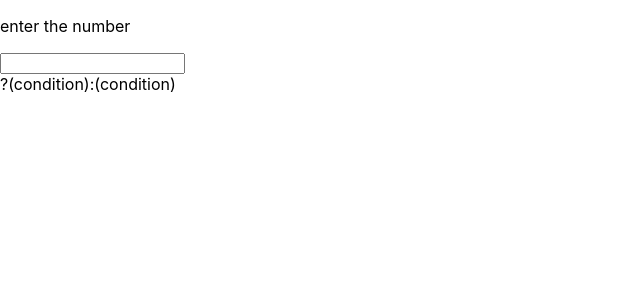
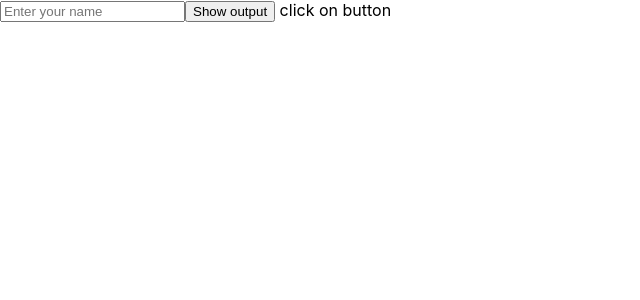
Before and after one commit to ShardulPawar05/second-project, a React (Create React App) app: page / in a window 1280 px wide. Shown: the top 300 px of the page, without its empty margins (0-640 px from the left). Built offline with nearby package versions, Linux system fonts and the light colour scheme.

Commit message:
onclick show output on screen with ternary oprator

```diff
--- a/src/App.js
+++ b/src/App.js
@@ -3,24 +3,79 @@ import { useState } from 'react';
 import './App.css';
 
 function App() {
+const [name,setname]=useState();
+const[showBlock,setshowblock]=useState(false);
+// const[Show, show]=useState();
 
-const [age,setage]=useState();
-function handleAgeChange(event){
-setage(event.target.value)
+
+function handleNAmeChange(event){
+  setname(event.target.value)
+}
+function onSubmitClick(){
+
+  setshowblock(true)
 
 }
 
 
+
   return (
     <div>
-
-     <p>enter the number</p>
-     <input name='number' value={age} onChange={handleAgeChange} />
-     <div>{age}</div>
+      {/* <p>Enter the  number</p> */}
+      <input type='text' name='number'value={name} onChange={handleNAmeChange} placeholder='Enter your name'/>
+      {/* <div>{age}</div> */}
+      <button  onClick={onSubmitClick}>Show output</button>
+          {showBlock ? <div><p>{name}</p>
+          <p>
+          <img src="https://hips.hearstapps.com/hmg-prod/images/2025-bmw-m5-118-67b6198412889.jpg?crop=0.524xw:0.441xh;0.359xw,0.380xh&resize=1200:*"/>
+          </p>
+          </div> :(" click on button")}
 
 
-    ?(condition):(condition)
 
+
+
+
+
+
+
+
+
+
+
+
+
+
+
+
+
+
+
+
+
+
+
+
+
+
+
+
+
+
+      {/* <p>Enter your name</p>
+      <input type="text"name='name'value={name} onChange={handleNAmeChange}placeholder='Enter your name'/>
+      <div>{name}</div>
+      <button onClick={()=>setname("")}>clear name</button>
+      <p>ENter your address</p>
+      <input type='text' name='add' value={add} onChange={handleAddress}placeholder='Enter your address'/>
+      <h1>{add}</h1>
+      <button onClick={()=>setadd("")}>clear</button><br/>
+      <input type='email' name='email'value={email}onChange={handleEmail}placeholder='Enter your Email address'/>
+      <div>{email}</div>
+      <button >clear eamil</button>
+      <input type='passsword' name='passsword' value={userpass} onChange={handleUserPass}placeholder='PAssword'/>
+      <div>{userpass}</div>
+      <button onClick={()=>setuserpass("")}>clear</button> */}
 
     </div>
   );
```
